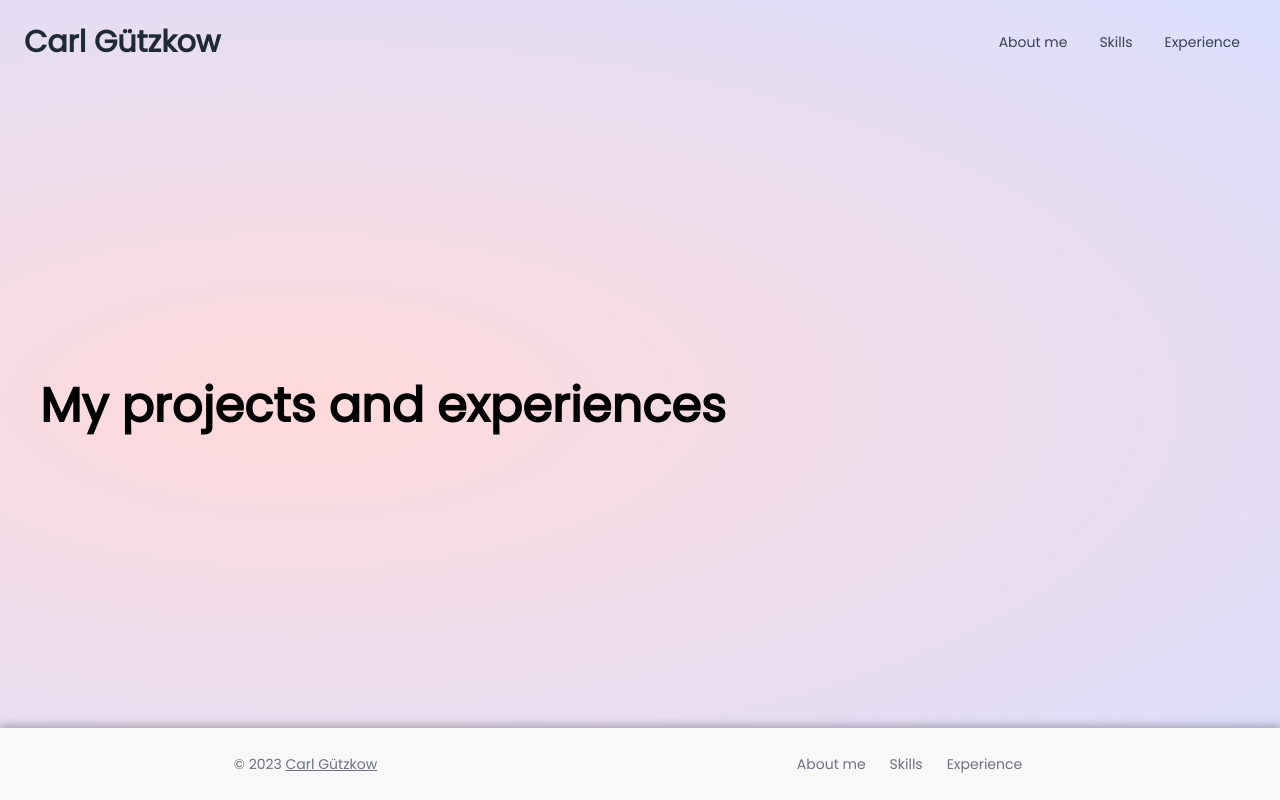
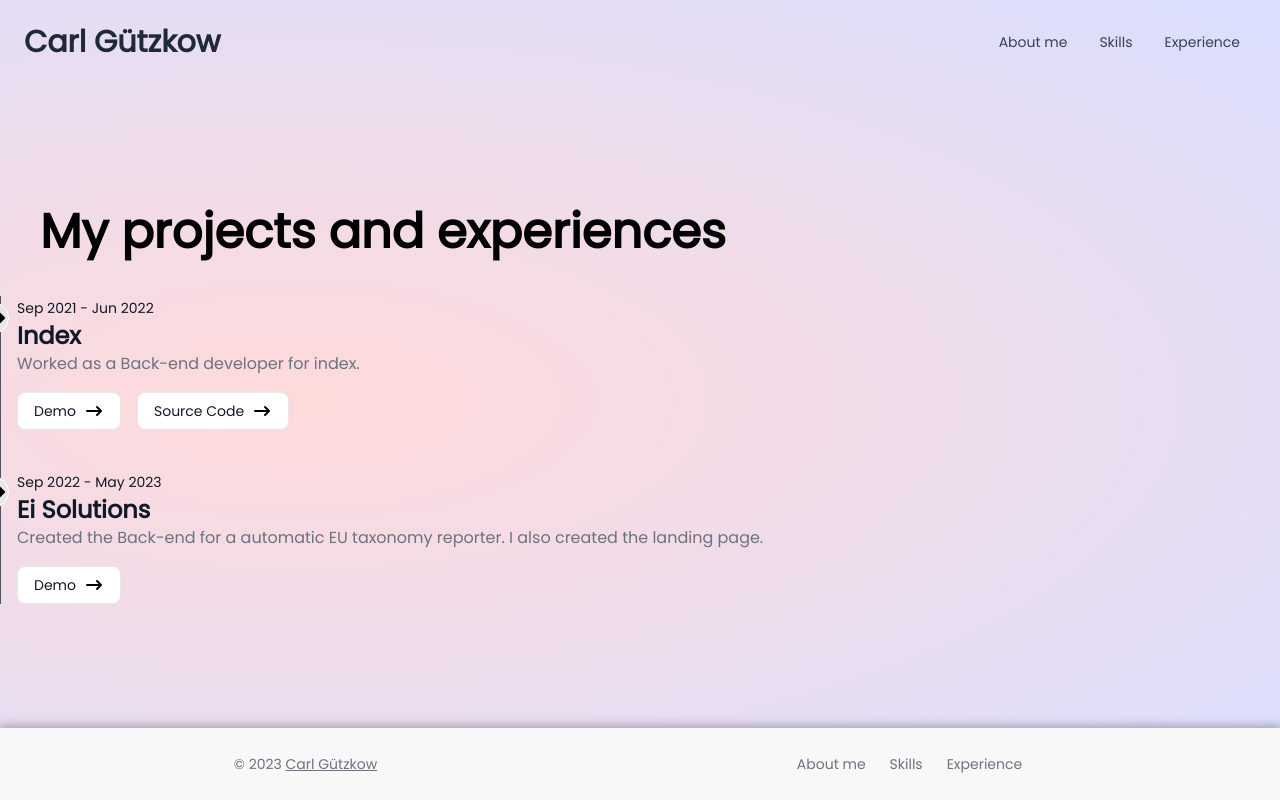
Before and after one commit to CJGutz/eportfolio, a Next.js app: page /experience in a window 1280 px wide. Built offline with nearby package versions, Linux system fonts and the light colour scheme.

Commit message:
add experience data and timeline

```diff
--- a/components/Experience/ExperienceList.tsx
+++ b/components/Experience/ExperienceList.tsx
@@ -1,5 +1,21 @@
+import { ExperiencesListNode } from 'data/experiences';
+import ExperienceTimelineNode from './ExperienceTimelineNode';
+
 const ExperienceList = () => {
-  return <div></div>;
+  const experienceList = Array.from(ExperiencesListNode.entries());
+  experienceList.sort((a, b) => a[1].dateStart.getTime() - b[1].dateStart.getTime());
+
+  return (
+    <div className="relative border-l border-gray-600 list-none">
+      {experienceList.map((experience) => (
+        <ExperienceTimelineNode
+          key={experience[0]}
+          id={experience[0]}
+          experience={experience[1]}
+        />
+      ))}
+    </div>
+  );
 };
 
 export default ExperienceList;
--- /dev/null
+++ b/components/Experience/ExperienceTimelineNode.tsx
@@ -0,0 +1,60 @@
+import { ExperienceListNodeType } from 'data/experiences';
+import Image from 'next/image';
+import rightArrow from 'static/icons/rightArrow.svg';
+
+const ExperienceTimelineNode = ({
+  id,
+  experience,
+}: {
+  id: string;
+  experience: ExperienceListNodeType;
+}) => {
+  const getDateFormat = (date: Date) =>
+    date.toLocaleString('default', { month: 'short' }) +
+    ' ' +
+    date.getFullYear();
+  return (
+    <li className="mb-10 ml-4">
+      <div className="absolute w-8 h-8 bg-gray-200 rounded-full mt-1.5 -left-6 border border-white ">
+        <Image src={rightArrow} alt={'arrow'} className="w-full h-full" />
+      </div>
+      <time className="mb-1 text-sm font-normal leading-none text-gray-900 ">
+        <span>{getDateFormat(experience.dateStart)}</span>
+        {experience.dateEnd && (
+          <span>
+            {' - '}
+            <span>{getDateFormat(experience.dateEnd!!)}</span>
+          </span>
+        )}
+      </time>
+      <h3 className="text-2xl font-semibold text-gray-900 ">
+        {experience.title}
+      </h3>
+      <p className="mb-4 text-base font-normal text-gray-500 ">
+        {experience.shortDescription}
+      </p>
+      <div className="flex flex-row gap-4">
+        {experience.demoLink && (
+          <a
+            href={experience.demoLink}
+            className="inline-flex mvn-button px-4 py-2 text-sm font-medium text-gray-900 bg-white border border-gray-200 rounded-lg hover:bg-gray-100 focus:z-10 focus:ring-4 focus:outline-transparent focus:ring-gray-200 focus:text-blue-700 "
+          >
+            Demo
+            <Image src={rightArrow} alt="right arrow" className="ml-2" />
+          </a>
+        )}
+        {experience.sourceLink && (
+          <a
+            href={experience.sourceLink}
+            className="inline-flex mvn-button px-4 py-2 text-sm font-medium text-gray-900 bg-white border border-gray-200 rounded-lg hover:bg-gray-100 focus:z-10 focus:ring-4 focus:outline-transparent focus:ring-gray-200 focus:text-blue-700 "
+          >
+            Source Code
+            <Image src={rightArrow} alt="right arrow" className="ml-2" />
+          </a>
+        )}
+      </div>
+    </li>
+  );
+};
+
+export default ExperienceTimelineNode;
--- a/components/SkillLayout/SkillList.tsx
+++ b/components/SkillLayout/SkillList.tsx
@@ -2,7 +2,7 @@ import { Skills } from 'data/skills';
 import SkillCard from 'components/SkillLayout/SkillCard';
 
 const SkillList = () => {
-  let skillList = Array.from(Skills.entries());
+  const skillList = Array.from(Skills.entries());
   skillList.sort(
     (a, b) =>
       (b[1].level ?? 0) -
--- /dev/null
+++ b/data/experiences.ts
@@ -0,0 +1,36 @@
+export type ExperienceListNodeType = {
+  title: string;
+  shortDescription: string;
+  image?: any;
+  dateStart: Date;
+  dateEnd?: Date;
+  demoLink?: string;
+  sourceLink?: string;
+};
+
+export const ExperiencesListNode: Map<string, ExperienceListNodeType> = new Map(
+  [
+    [
+      'index',
+      {
+        title: 'Index',
+        shortDescription: 'Worked as a Back-end developer for index.',
+        dateStart: new Date(2021, 8, 1),
+        dateEnd: new Date(2022, 5, 1),
+        demoLink: 'https://tihlde.org',
+        sourceLink: 'https://github.com/TIHLDE/Lepton',
+      },
+    ],
+    [
+      'eisolutions',
+      {
+        title: 'Ei Solutions',
+        shortDescription:
+          'Created the Back-end for a automatic EU taxonomy reporter. I also created the landing page.',
+        dateStart: new Date(2022, 8, 1),
+        dateEnd: new Date(Date.now()),
+        demoLink: 'https://eisolutions.no',
+      },
+    ],
+  ]
+);
```
Also changed, not shown: static/icons/rightArrow.svg (added).
